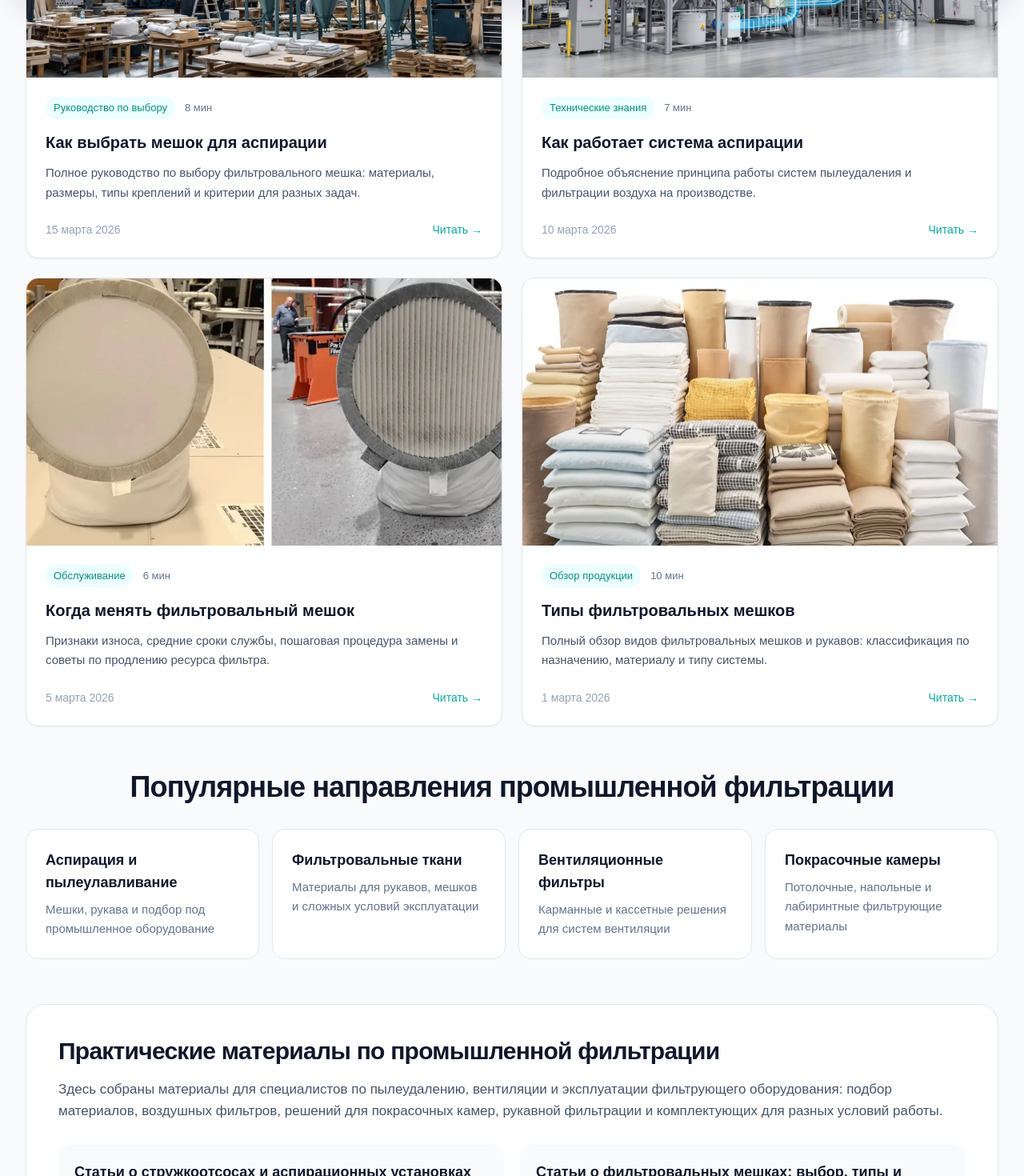
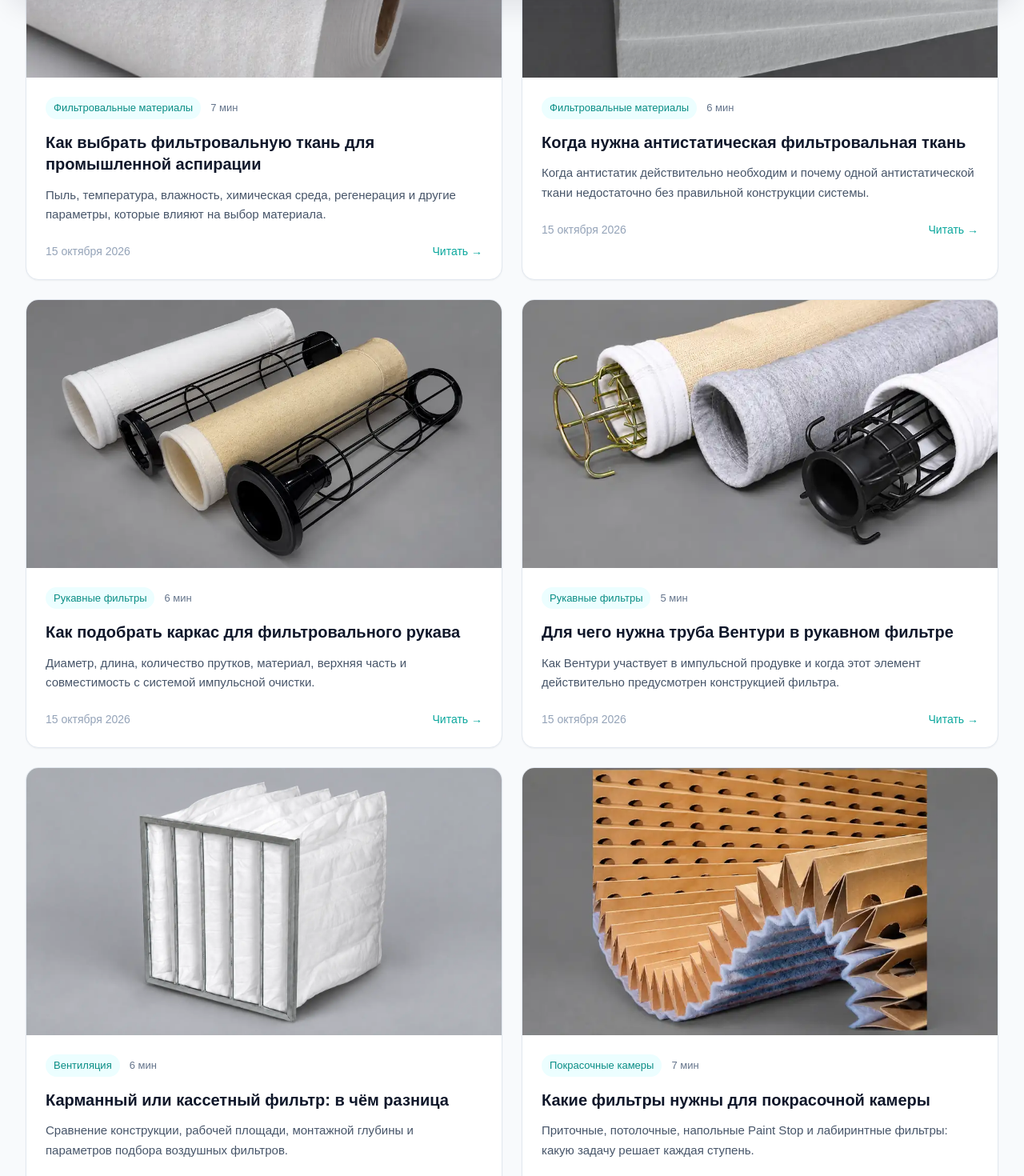
Before and after one commit to karipupkina-ux/filterflow-next, a Next.js app: page /blog in a window 1280 px wide. Shown: the part 780-2250 px from the top of the page at 80% size. Built offline with nearby package versions, Linux system fonts and the light colour scheme.

Commit message:
SEO content: add first cluster articles to blog index

```diff
--- a/app/blog/page.tsx
+++ b/app/blog/page.tsx
@@ -7,6 +7,78 @@ import FloatingContacts from "../components/feature/FloatingContacts";
 import { pageMetadata } from "@/lib/seo-metadata";
 
 const posts = [
+  {
+    href: "/blog/kak-vybrat-filtrovalnuyu-tkan/",
+    image: "/images/filter-fabrics/Фильтровальное полотно светло-графитовый фон.webp",
+    category: "Фильтровальные материалы",
+    readTime: "7 мин",
+    title: "Как выбрать фильтровальную ткань для промышленной аспирации",
+    excerpt: "Пыль, температура, влажность, химическая среда, регенерация и другие параметры, которые влияют на выбор материала.",
+    date: "15 октября 2026",
+  },
+  {
+    href: "/blog/kogda-nuzhna-antistaticheskaya-tkan/",
+    image: "/images/filter-fabrics/ChatGPT_Image_7_iyun_2026.webp",
+    category: "Фильтровальные материалы",
+    readTime: "6 мин",
+    title: "Когда нужна антистатическая фильтровальная ткань",
+    excerpt: "Когда антистатик действительно необходим и почему одной антистатической ткани недостаточно без правильной конструкции системы.",
+    date: "15 октября 2026",
+  },
+  {
+    href: "/blog/kak-podobrat-karkas-filtrovalnogo-rukava/",
+    image: "/images/new-products/filter-cages-round.webp",
+    category: "Рукавные фильтры",
+    readTime: "6 мин",
+    title: "Как подобрать каркас для фильтровального рукава",
+    excerpt: "Диаметр, длина, количество прутков, материал, верхняя часть и совместимость с системой импульсной очистки.",
+    date: "15 октября 2026",
+  },
+  {
+    href: "/blog/dlya-chego-nuzhna-truba-venturi/",
+    image: "/images/new-products/filter-cages-with-sleeves.webp",
+    category: "Рукавные фильтры",
+    readTime: "5 мин",
+    title: "Для чего нужна труба Вентури в рукавном фильтре",
+    excerpt: "Как Вентури участвует в импульсной продувке и когда этот элемент действительно предусмотрен конструкцией фильтра.",
+    date: "15 октября 2026",
+  },
+  {
+    href: "/blog/karmannyj-ili-kassetnyj-filtr/",
+    image: "/images/new-products/pocket-filter-clean.webp",
+    category: "Вентиляция",
+    readTime: "6 мин",
+    title: "Карманный или кассетный фильтр: в чём разница",
+    excerpt: "Сравнение конструкции, рабочей площади, монтажной глубины и параметров подбора воздушных фильтров.",
+    date: "15 октября 2026",
+  },
+  {
+    href: "/blog/kakie-filtry-nuzhny-dlya-pokrasochnoj-kamery/",
+    image: "/images/new-products/paint-booth-filters-hero.webp",
+    category: "Покрасочные камеры",
+    readTime: "7 мин",
+    title: "Какие фильтры нужны для покрасочной камеры",
+    excerpt: "Приточные, потолочные, напольные Paint Stop и лабиринтные фильтры: какую задачу решает каждая ступень.",
+    date: "15 октября 2026",
+  },
+  {
+    href: "/blog/chto-takoe-paint-stop/",
+    image: "/images/new-products/floor-filter-paint-stop.webp",
+    category: "Покрасочные камеры",
+    readTime: "5 мин",
+    title: "Paint Stop: что это и где используется",
+    excerpt: "Как работает стекловолоконный напольный фильтр, где он устанавливается и по каким признакам его меняют.",
+    date: "15 октября 2026",
+  },
+  {
+    href: "/blog/kak-podobrat-diametr-vozduhovoda-aspiracii/",
+    image: "/images/new-products/aspiration-hoses.webp",
+    category: "Аспирация",
+    readTime: "6 мин",
+    title: "Как подобрать диаметр воздуховода для аспирации",
+    excerpt: "Расход воздуха, скорость потока, сопротивление, длина трассы и повороты — что учитывать при выборе диаметра.",
+    date: "15 октября 2026",
+  },
   {
     href: "/blog/kak-vybrat-meshok-aspiracii/",
     image: "/images/products/optimized_image (4).webp",
```
